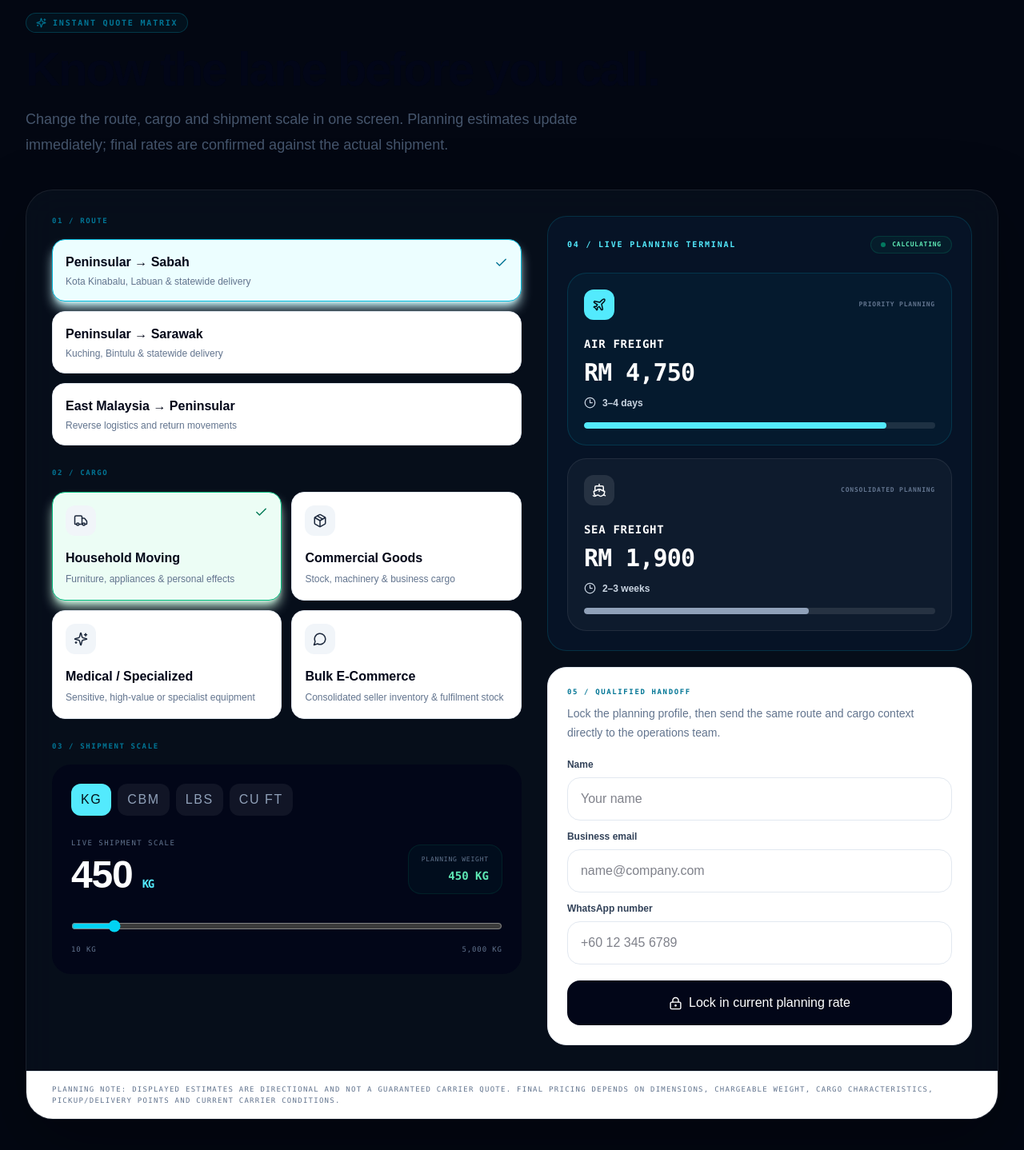
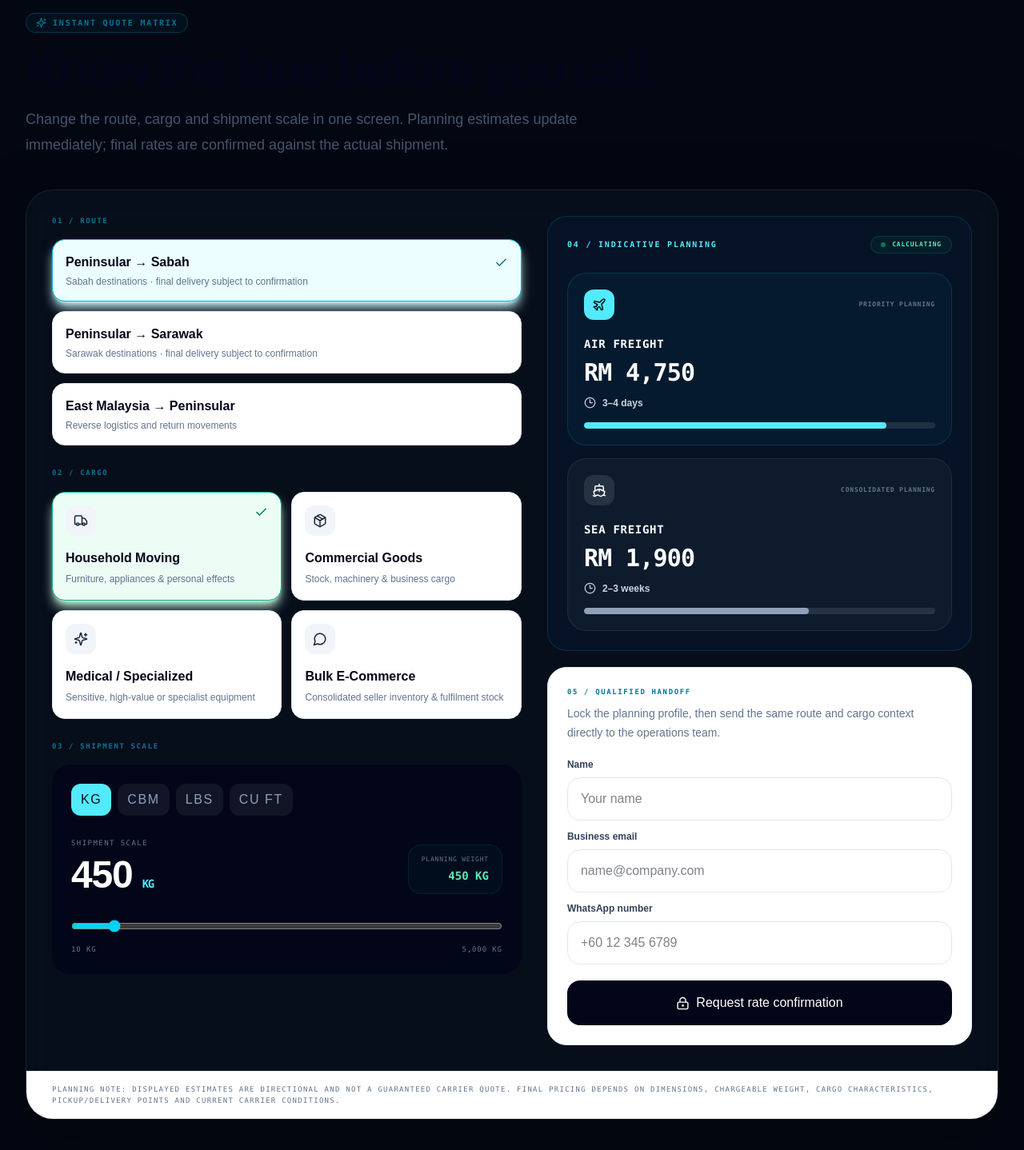
Before and after one commit to kogleshofficial-hub/nilai-logistics, a Next.js app: page / in a window 1280 px wide. Shown: the part 1972-3410 px from the top of the page at 80% size. Built offline with nearby package versions, Linux system fonts and the light colour scheme; no server answers.

Commit message:
Clarify indicative pricing and operational status

```diff
--- a/components/instant-quote.tsx
+++ b/components/instant-quote.tsx
@@ -6,8 +6,8 @@ import { useEffect, useMemo, useState } from "react";
 import type { ReactNode } from "react";
 
 const routes = [
-  { id: "pen-sabah", label: "Peninsular → Sabah", detail: "Kota Kinabalu, Labuan & statewide delivery" },
-  { id: "pen-sarawak", label: "Peninsular → Sarawak", detail: "Kuching, Bintulu & statewide delivery" },
+  { id: "pen-sabah", label: "Peninsular → Sabah", detail: "Sabah destinations · final delivery subject to confirmation" },
+  { id: "pen-sarawak", label: "Peninsular → Sarawak", detail: "Sarawak destinations · final delivery subject to confirmation" },
   { id: "east-pen", label: "East Malaysia → Peninsular", detail: "Reverse logistics and return movements" },
 ];
 
@@ -57,7 +57,7 @@ export default function InstantQuote() {
   const lock = async () => {
     setError("");
     if (!form.name || !form.email || !form.whatsapp) {
-      setError("Enter your name, business email and WhatsApp number to lock the current estimate.");
+      setError("Enter your name, business email and WhatsApp number to request rate confirmation.");
       return;
     }
     setSaving(true);
@@ -146,7 +146,7 @@ export default function InstantQuote() {
               </div>
               <div className="mt-7 flex items-end justify-between gap-4">
                 <div>
-                  <div className="font-mono text-[9px] uppercase tracking-[.16em] text-slate-500">Live shipment scale</div>
+                  <div className="font-mono text-[9px] uppercase tracking-[.16em] text-slate-500">Shipment scale</div>
                   <div className="mt-2 text-5xl font-black tracking-tight">{quantity.toLocaleString()} <span className="font-mono text-sm text-cyan-300">{config.label}</span></div>
                 </div>
                 <div className="rounded-2xl border border-emerald-400/10 bg-emerald-400/[.04] px-4 py-3 text-right">
@@ -162,7 +162,7 @@ export default function InstantQuote() {
           <div>
             <div className="rounded-3xl border border-cyan-400/15 bg-[#061326] p-6 text-white">
               <div className="flex items-center justify-between">
-                <div className="font-mono text-[10px] font-bold uppercase tracking-[.18em] text-cyan-300">04 / Live planning terminal</div>
+                <div className="font-mono text-[10px] font-bold uppercase tracking-[.18em] text-cyan-300">04 / Indicative planning</div>
                 <span className="inline-flex items-center gap-2 rounded-full border border-emerald-400/15 bg-emerald-400/[.05] px-3 py-1 font-mono text-[8px] font-bold uppercase tracking-widest text-emerald-300"><span className="h-1.5 w-1.5 animate-pulse rounded-full bg-emerald-400" /> Calculating</span>
               </div>
               <div className="mt-6 grid gap-4 sm:grid-cols-2 lg:grid-cols-1">
@@ -181,7 +181,7 @@ export default function InstantQuote() {
               </div>
               {error && <p role="alert" className="mt-4 rounded-xl bg-red-50 p-3 text-sm font-semibold text-red-700">{error}</p>}
               <button disabled={saving} onClick={lock} className="mt-5 flex w-full items-center justify-center gap-2 rounded-2xl bg-slate-950 px-5 py-4 text-sm font-bold text-white transition hover:bg-cyan-700 disabled:opacity-60">
-                <LockKeyhole size={17} /> {saving ? "Securing shipment brief…" : "Lock in current planning rate"}
+                <LockKeyhole size={17} /> {saving ? "Securing shipment brief…" : "Request rate confirmation"}
               </button>
               {saved && (
                 <div className="mt-4 space-y-3">
```
